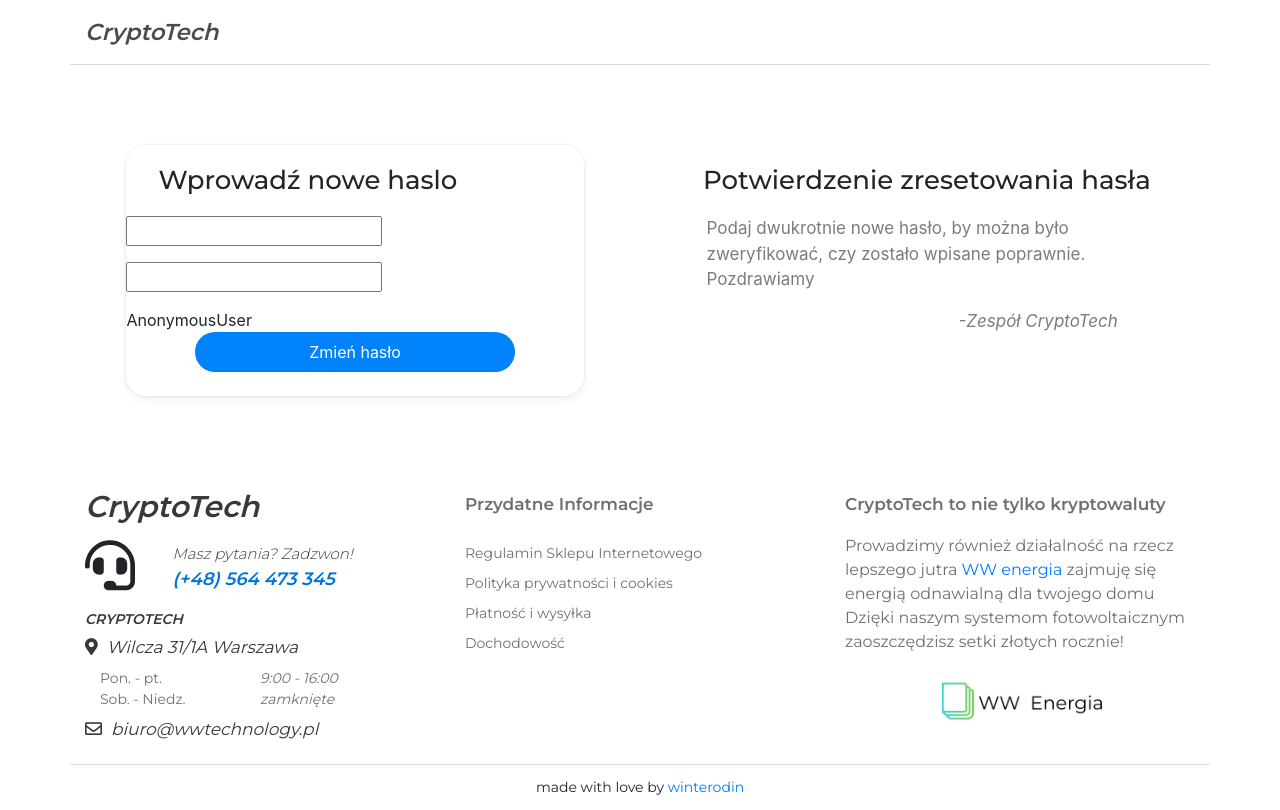
After one commit to WinterOdin/web-store-with-django, a Django app: template templates/resetPasswordNew.html in a window 1280 px wide. The commit adds this page. Run offline with Django 3.2, Linux system fonts and the light colour scheme; the template is opened without the code that fills it: most values are stand-ins (such as "Sample title", 1, 10 or a date in 2020); form fields are guessed from the names that the template uses; some libraries are stand-ins or nearby versions.

Commit message:
password reseting system now works

```diff
--- a/authentication/views.py
+++ b/authentication/views.py
@@ -11,7 +11,7 @@
 
 
 
-def loginView(request):
+def loginView(request, *args, **kwargs):
     errorMsg = _("Hasło bądź email jest niepoprawne")
     if request.user.is_authenticated:
         return redirect('products')
@@ -31,7 +31,7 @@
     return render(request,'login.html', context )
 
 
-def registerView(request):
+def registerView(request, *args, **kwargs):
     succesMsg = _("Twoje konto zostało stworzone, zaloguj się")
     if request.user.is_authenticated:
         return redirect('products')
--- a/static/css/cart.css
+++ b/static/css/cart.css
@@ -332,7 +332,13 @@
 .deleteBtnCart:hover {
     color:rgb(221, 120, 120);
 }
-
+.emptyCartList{
+    width: 90%;
+    margin-left: 5%;
+    text-align: center;
+    margin-top: 2%;
+    margin-bottom:2%;
+}
 
 
   @media (max-width:1400px){
--- a/templates/base.html
+++ b/templates/base.html
@@ -71,12 +71,10 @@
 <script src="{% static 'OwlCarousel2-2.3.4/OwlCarousel2-2.3.4/dist/owl.carousel.min.js'  %}"></script>
 <script src="{% static 'js/owlCall.js' %}"></script>
 <script src="{% static 'js/classie.js' %}"></script>
-<script>
-    $(document).ready(function() {
-    $.getScript("{% static 'js/cryptoPrice.js' %}");
-});
-</script>
 
+<!--
+<script src="{% static 'js/cryptoPrice.js' %}"></script>
+-->
 <script src="{% static 'js/tagsinput.js'  %}"></script>
 <script src="{% static 'js/cart.js'  %}"></script>
 
--- a/templates/cartPrev.html
+++ b/templates/cartPrev.html
@@ -24,8 +24,7 @@
       </div>
     </div>
 </div>
-{% empty  %}
-sdsdsd
+
 {% endfor  %}
 {% if items  %}
 <div class="bottomBarCartPrev">
--- a/templates/login.html
+++ b/templates/login.html
@@ -63,6 +63,8 @@
         </div>
     </div>
 </div>
+
+
 <script>
     var form_fields = document.getElementsByClassName('loginForm')
     form_fields[0].placeholder='{% trans "Email"  %}';
--- a/templates/navbar.html
+++ b/templates/navbar.html
@@ -164,8 +164,14 @@
                             </div>
                         </div>
                         <div class="helpBox3">
+                            {% if items  %}
                             <div class="tileListHelpTitle">{% trans "Twój koszyk" %}</div>
-                            {% include 'cartPrev.html'  %}
+                                {% include 'cartPrev.html'  %}
+                            {% else  %}
+                            <div class="emptyCartList">
+                                Twój koszyk jest
+                            </div>
+                            {% endif  %}
                         </div>
                     </div>
                 </div>
--- /dev/null
+++ b/templates/resetPasswordNew.html
@@ -0,0 +1,84 @@
+{% extends 'base.html' %}
+{% block content  %}
+{% load i18n  %}
+<div class="container bottomBarReset">
+    <div class="row no-gutters">
+        <div class="col-4">
+            <div class="logoBoxReset">
+                <div class="logoWrapper">
+                   <a class="logoTextPc "href="{% url 'home' %}"> CryptoTech</a>
+                </div>
+            </div>
+        </div>
+        <div class="col-4">
+
+        </div>
+        <div class="col-4">
+
+        </div>
+    </div>
+</div>
+<div class="container spacerRegister">
+    <div class="row">
+        <div class="col-xs-12 col-md-6">
+            <div class="formWrapper">
+                <div class="formBox">
+                    <div class="createAccText">
+                        {% trans "Wprowadź nowe haslo"  %}
+                    </div>
+
+                    <form method="POST" action="">
+                        {% csrf_token  %}
+                        <div class="form-group">
+                            {{ form.new_password1  }}
+                        </div>
+                        <div class="form-group">
+                            {{ form.new_password2  }}
+                        </div>
+                        {{ request.user  }}
+                        <button type="submit" class="btnSbtRegister">
+                            <span class="textSbtRegister">
+                                {% trans "Zmień hasło"  %}
+                            </span>
+                        </button>
+                    </form>
+
+                </div>
+            </div>
+        </div>
+        <div class="col-xs-12 col-md-6">
+            {% if form.errors %}
+            <div class="errorBoxRegister">
+                {{ form.errors  }}
+            </div>
+            {% endif %}
+            <div class="fillerTextRegisterWrapper">
+                <div class="fillerRegisterTitle">
+                    Potwierdzenie zresetowania hasła
+                </div>
+                <div class="fillerRegisterContent">
+                    Podaj dwukrotnie nowe hasło, by można było zweryfikować, czy zostało wpisane poprawnie.
+                    <br/>Pozdrawiamy
+                    <div class="teamFillerRegister">
+                        -Zespół CryptoTech
+                    </div>
+                </div>
+            </div>
+        </div>
+    </div>
+</div>
+
+
+
+
+
+<script>
+    $( ".categoryRootMobile, .containerPricesWrapper, .containerNavbarReset" ).hide();
+    var form_fields = document.getElementsByClassName('registerForm')
+    form_fields[0].placeholder='{% trans "Nowe hasło"  %}';
+    form_fields[1].placeholder='{% trans "Potwierdź nowe hasło"  %}';
+</script>
+
+
+
+{% endblock  %}
```
Also changed, not shown: authentication/forms.py (+8 -1 lines), authentication/urls.py (+4 -4 lines).
